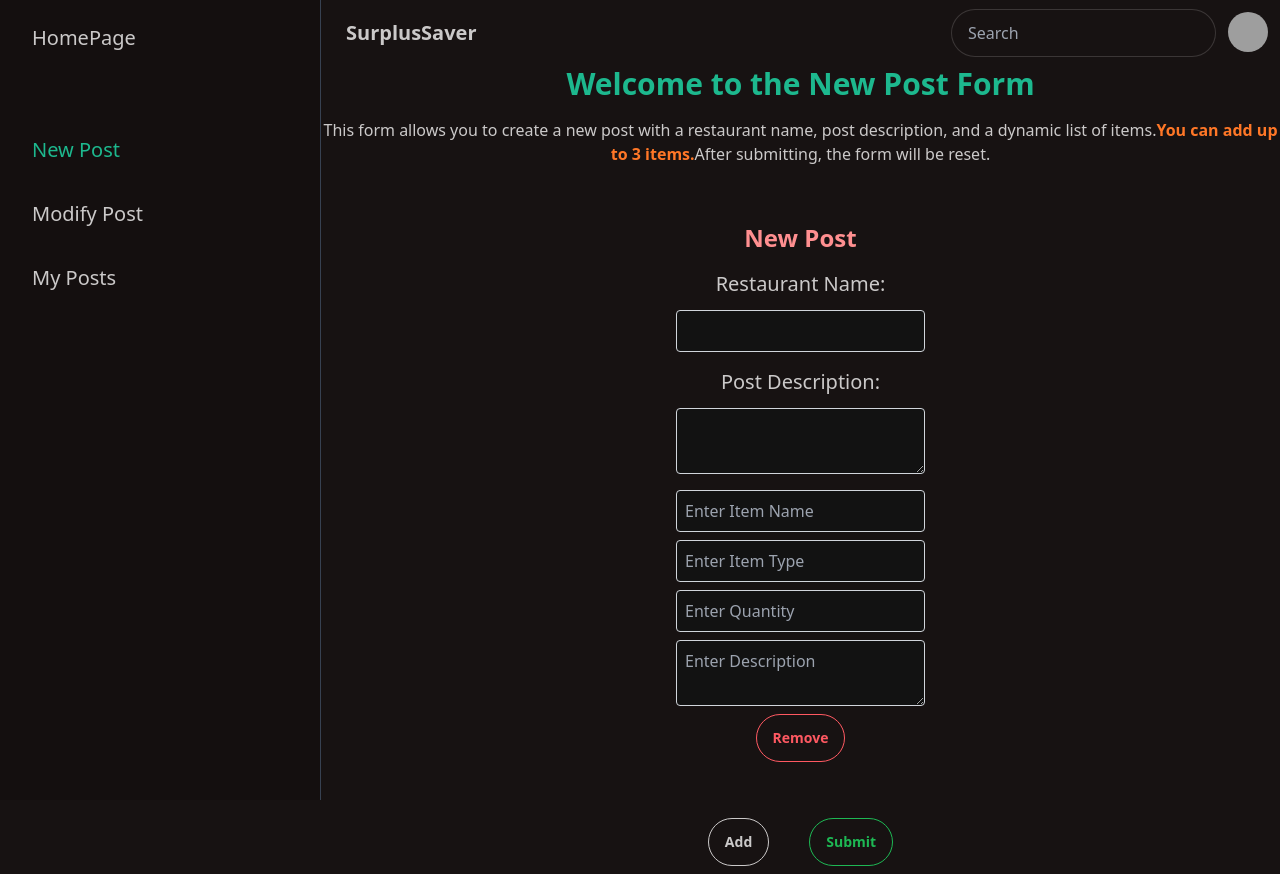
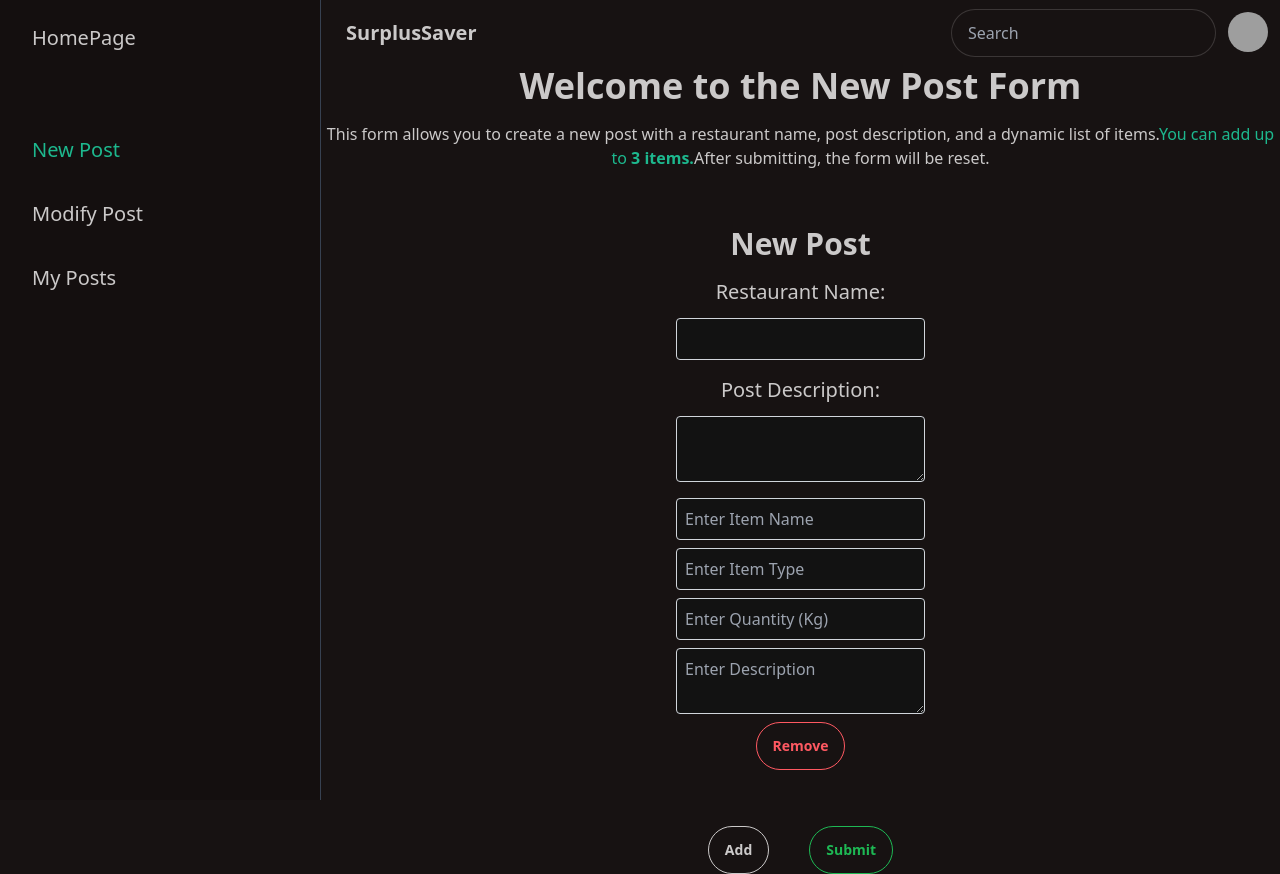
Before and after one commit to badrEladraoui1/Surplus-Saver-ReactJs-frontEnd, a React (Vite) app in the folder frontEnd/surplus_saver/: page /restaurant/newPost in a window 1280 px wide. Built offline with nearby package versions, Linux system fonts and the light colour scheme; grey boxes are pictures that could not be loaded.

Commit message:
added logic for creating a new post and field validation

```diff
--- a/frontEnd/surplus_saver/src/contexts/UserContext.jsx
+++ b/frontEnd/surplus_saver/src/contexts/UserContext.jsx
@@ -4,12 +4,20 @@ import { jwtDecode } from "jwt-decode";
 
 export const UserContext = createContext({
   userUserName: "",
+  userId: "",
+  userRole: "",
+  userPhone: "",
+  userAddress: "",
   setUserUserName: () => {},
   logout: () => {},
 });
 
 function UserContextProvider({ children }) {
   const [userUserName, setUserUserName] = useState("");
+  const [userId, setUserId] = useState("");
+  const [userRole, setUserRole] = useState("");
+  const [userPhone, setUserPhone] = useState("");
+  const [userAddress, setUserAddress] = useState("");
   const [token, setToken] = useState(localStorage.getItem("token"));
 
   useEffect(() => {
@@ -26,19 +34,31 @@ function UserContextProvider({ children }) {
 
   useEffect(() => {
     if (token) {
-      const { sub } = jwtDecode(token.replace("Bearer ", ""));
+      const { sub, id, role, phone, address } = jwtDecode(
+        token.replace("Bearer ", "")
+      );
       if (sub) setUserUserName(sub);
+      if (id) setUserId(id);
+      if (role) setUserRole(role);
+      if (phone) setUserPhone(phone);
+      if (address) setUserAddress(address);
     }
   }, [token]);
 
   const logout = () => {
     localStorage.removeItem("token");
     setUserUserName("");
+    setUserId("");
+    setUserRole("");
     setToken(null);
   };
 
   const userCtx = {
     userUserName: userUserName,
+    userId: userId,
+    userRole: userRole,
+    userPhone: userPhone,
+    userAddress: userAddress,
     setUserUserName: setUserUserName,
     logout: logout,
   };
--- a/frontEnd/surplus_saver/src/pages/NewPostPage.jsx
+++ b/frontEnd/surplus_saver/src/pages/NewPostPage.jsx
@@ -1,17 +1,30 @@
 /* eslint-disable no-unused-vars */
 import { useForm, useFieldArray } from "react-hook-form";
+
+import axios from "axios";
 
 import Button from "../components/UI/Button";
 
 import { UserContext } from "../contexts/UserContext";
-import { useContext } from "react";
+import { useState, useContext, useEffect } from "react";
+
+import { api } from "../Utils/backendApi";
 
 const NewPostPage = () => {
+  const [errorMessage, setErrorMessage] = useState(null);
+  const [successMessage, setSuccessMessage] = useState(null);
   const { userUserName } = useContext(UserContext);
 
-  const { register, control, handleSubmit, reset } = useForm({
+  const {
+    register,
+    control,
+    handleSubmit,
+    reset,
+    setValue,
+    formState: { errors },
+  } = useForm({
     defaultValues: {
-      restaurantName: "",
+      restaurantName: userUserName,
       postDescription: "",
       items: [
         {
@@ -28,33 +41,109 @@ const NewPostPage = () => {
     name: "items",
   });
 
-  const onSubmit = (data) => {
+  useEffect(() => {
+    setValue("restaurantName", userUserName);
+  }, [userUserName, setValue]);
+
+  const onSubmit = async (data) => {
     console.log(data);
-    reset();
+    console.log(localStorage.getItem("token"));
+    try {
+      const response = await axios.post(
+        `${api}/SurplusSaverApiV1/posts/createPost`,
+        data,
+        {
+          headers: {
+            Authorization: localStorage.getItem("token"), // replace with the way you store your token
+          },
+        }
+      );
+      console.log(response.data); // Handle successful response
+      setSuccessMessage(response.data); // Display success message
+      setTimeout(() => {
+        setSuccessMessage(null); // Remove success message after 3 seconds
+      }, 3000);
+      reset();
+      console.log("Post created successfully");
+    } catch (error) {
+      // Catch block to handle errors
+      setErrorMessage(null); // Set error message to null
+      if (error.response) {
+        // Check if there is a response from the server
+        setErrorMessage("there was an error while creating the post"); // Set error message to response message
+      } else if (error.request) {
+        // Check if there is no response from the server
+        setErrorMessage("No response received from server"); // Set error message to no response message
+      } else {
+        // Handle other errors
+        setErrorMessage("An error occurred while sending the request"); // Set error message to generic error message
+      }
+      setTimeout(() => {
+        setErrorMessage(null); // Remove error message after 3 seconds
+      }, 3000);
+    }
   };
 
   return (
     <section className="flex flex-col justify-center items-center text-center gap-10">
       <div>
-        <h1 className="text-3xl font-bold mb-4 text-green">
-          Welcome to the New Post Form
+        <h1 className="text-4xl font-bold mb-4">
+          Welcome <span className="text-green">{userUserName}</span> to the New
+          Post Form
         </h1>
         <p className="mb-4">
           This form allows you to create a new post with a restaurant name, post
           description, and a dynamic list of items.
-          <span className="font-bold text-orange">
-            You can add up to 3 items.
+          <span className=" text-green">
+            You can add up to <span className="font-bold">3 items.</span>
           </span>
           After submitting, the form will be reset.
         </p>
       </div>
       <form onSubmit={handleSubmit(onSubmit)} className="space-y-4">
-        <h1 className="text-2xl font-bold text-pink">New Post</h1>
+        <h1 className="text-3xl font-bold ">New Post</h1>
+        {errorMessage && (
+          <div role="alert" className="alert alert-error">
+            <svg
+              xmlns="http://www.w3.org/2000/svg"
+              className="stroke-current shrink-0 h-6 w-6"
+              fill="none"
+              viewBox="0 0 24 24"
+            >
+              <path
+                strokeLinecap="round"
+                strokeLinejoin="round"
+                strokeWidth="2"
+                d="M10 14l2-2m0 0l2-2m-2 2l-2-2m2 2l2 2m7-2a9 9 0 11-18 0 9 9 0 0118 0z"
+              />
+            </svg>
+            <span>{errorMessage}</span>
+          </div>
+        )}
+        {successMessage && (
+          <div role="alert" className="alert alert-success">
+            <svg
+              xmlns="http://www.w3.org/2000/svg"
+              className="stroke-current shrink-0 h-6 w-6"
+              fill="none"
+              viewBox="0 0 24 24"
+            >
+              <path
+                strokeLinecap="round"
+                strokeLinejoin="round"
+                strokeWidth="2"
+                d="M9 12l2 2 4-4m6 2a9 9 0 11-18 0 9 9 0 0118 0z"
+              />
+            </svg>
+            <span>{successMessage}</span>
+          </div>
+        )}
         <div className="space-y-3">
           <label className="block font-medium text-xl">Restaurant Name:</label>
           <input
             {...register("restaurantName")}
             className="block w-full p-2 border border-gray-300 rounded"
+            readOnly
           />
         </div>
         <div className="space-y-3">
@@ -62,36 +151,88 @@ const NewPostPage = () => {
             Post Description:
           </label>
           <textarea
-            {...register("postDescription")}
+            {...register("postDescription", {
+              required: true,
+            })}
             className="block w-full p-2 border border-gray-300 rounded"
           />
+          {errors.postDescription &&
+            errors.postDescription.type === "required" && (
+              <span className="text-red-500">This field is required</span>
+            )}
         </div>
         <div className="flex space-x-4 ">
           {fields.map((item, index) => (
             <div key={item.id} className="space-y-2">
               <input
-                {...register(`items.${index}.itemName`)}
+                {...register(`items.${index}.itemName`, {
+                  required: true,
+                })}
                 placeholder="Enter Item Name"
                 className="block w-full p-2 border border-gray-300 rounded"
               />
+              {errors.items &&
+                errors.items[index] &&
+                errors.items[index].itemName && (
+                  <span className="text-red-500">This field is required</span>
+                )}
               <input
-                {...register(`items.${index}.itemType`)}
+                {...register(`items.${index}.itemType`, {
+                  required: true,
+                })}
                 placeholder="Enter Item Type"
                 className="block w-full p-2 border border-gray-300 rounded"
               />
+              {errors.items &&
+                errors.items[index] &&
+                errors.items[index].itemType && (
+                  <span className="text-red-500">This field is required</span>
+                )}
               <input
-                {...register(`items.${index}.quantity`)}
-                placeholder="Enter Quantity"
+                {...register(`items.${index}.quantity`, {
+                  required: true,
+                  pattern: {
+                    value: /^[0-9]*$/,
+                    message: "Only numbers are allowed",
+                  },
+                })}
+                placeholder="Enter Quantity (Kg)"
                 className="block w-full p-2 border border-gray-300 rounded"
               />
+              {errors.items &&
+                errors.items[index] &&
+                errors.items[index].quantity &&
+                errors.items[index].quantity.type === "required" && (
+                  <span className="text-red-500">This field is required</span>
+                )}
+              {errors.items &&
+                errors.items[index] &&
+                errors.items[index].quantity &&
+                errors.items[index].quantity.type === "pattern" && (
+                  <span className="text-red-500">Only numbers are allowed</span>
+                )}
               <textarea
-                {...register(`items.${index}.description`)}
+                {...register(`items.${index}.description`, {
+                  required: true,
+                })}
                 placeholder="Enter Description"
                 className="block w-full p-2 border border-gray-300 rounded"
               />
-              <Button outline_error type="button" onClick={() => remove(index)}>
-                Remove
-              </Button>
+              {errors.items &&
+                errors.items[index] &&
+                errors.items[index].description && (
+                  <span className="text-red-500">This field is required</span>
+                )}
+              <div>
+                {" "}
+                <Button
+                  outline_error
+                  type="button"
+                  onClick={() => remove(index)}
+                >
+                  Remove
+                </Button>
+              </div>
             </div>
           ))}
         </div>
--- a/frontEnd/surplus_saver/src/pages/SignInPage.jsx
+++ b/frontEnd/surplus_saver/src/pages/SignInPage.jsx
@@ -23,6 +23,7 @@ const SignInPage = () => {
     const storedToken = localStorage.getItem("token");
     if (storedToken) {
       setToken(storedToken);
+      console.log(storedToken);
       const { role } = jwtDecode(storedToken);
       if (role) setUserRole(role);
     }
```
Also changed, not shown: frontEnd/surplus_saver/src/pages/RestaurantsSignUpPage.jsx (+5 -4 lines).
